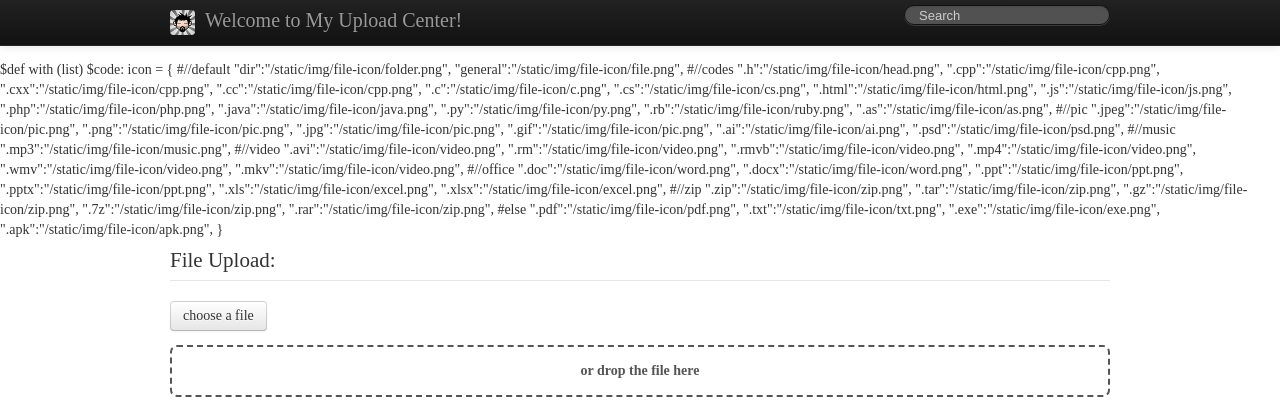
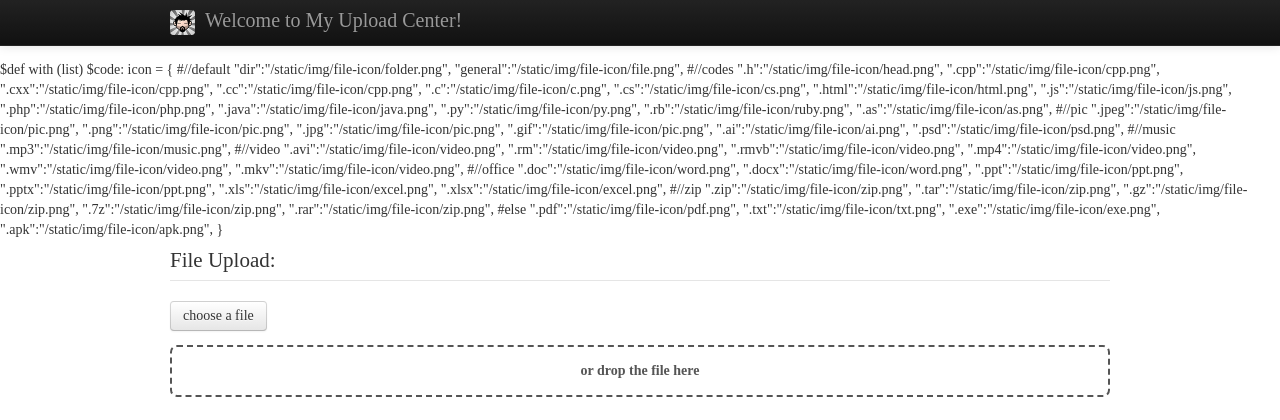
Before and after one commit to goace/personal-file-sharing-center, a Python web app: template template/layout.html in a window 1280 px wide. Shown: the top 420 px of the page. Run offline with Jinja, Linux system fonts and the light colour scheme; the template is opened without the code that fills it, so the values that code supplies are empty; some libraries are stand-ins or nearby versions.

Commit message:
fix the chinese bugs

```diff
--- a/template/layout.html
+++ b/template/layout.html
@@ -67,10 +67,8 @@
     <head>
         <title>Ace's Upload Center</title>
         <meta http-equiv="Content-Type" content="text/html; charset=utf-8" />
-        <link rel=icon" href="/static/img/favicon.ico" type="image/x-icon" >
-        <!--<link href="/static/css/general.css" rel="stylesheet" type="text/css" media="screen">-->
+        <link rel="shortcut icon" href="/static/img/favicon.ico" type="image/x-icon" >
         <link href="/static/css/bootstrap.min.css" rel="stylesheet" media="screen">
-        <!--<link href="/static/css/tipsy.css" rel="stylesheet">-->
         <style type="text/css">
             body {
                 padding-top: 60px;
@@ -117,7 +115,6 @@
         <script type="text/javascript" src="/static/js/jquery.js"></script>
         <script type="text/javascript" src="/static/js/bootstrap.min.js"></script>
         <script type="text/javascript" src="/static/js/bootstrap.file-input.js"></script>
-
     </head>
     <body style="font-family:Microsoft YaHei;">
 
@@ -126,15 +123,10 @@
         <div class="navbar navbar-inverse navbar-fixed-top">
             <div class="navbar-inner">
                 <div class="container">
-                    <a class="brand" rel="tipsy" href="/" title="欢迎使用MeePo-X" ><img src="/static/img/logo.png" style="width: 25px"></img>&nbsp;&nbsp;Welcome to My Upload Center!</a>
-                    <!--<ul class="nav pull-right">-->
-                        <!--<li class="divider-vertical"></li>-->
-                        <!--<li rel="tipsy" title="我的信息"><a href="/account"><i class="icon-user"></i></a></li>-->
-                        <!--<li rel="tipsy" title="注销" id="logout_button"><a href="#"><i class="icon-off"></i></a></li>-->
-                    <!--</ul>-->
-                    <form class="navbar-search pull-right" data-bind="submit: search.addDish">
-                        <input id="search-dish" type="text" class="search-query" data-provide="typeahead" data-bind="搜索文件" rel="tooltip" data-placement="left" data-trigger="manual" data-original-title="再次回车加入订单" placeholder="Search">
-                    </form>
+                    <a class="brand" rel="tipsy" href="/"  ><img src="/static/img/logo.png" style="width: 25px"></img>&nbsp;&nbsp;Welcome to My Upload Center!</a>
+                    <!--<form class="navbar-search pull-right" data-bind="submit: search.addDish">-->
+                        <!--<input id="search-dish" type="text" class="search-query" data-provide="typeahead" data-bind="搜索文件" rel="tooltip" data-placement="left" data-trigger="manual" data-original-title="再次回车加入订单" placeholder="Search">-->
+                    <!--</form>-->
                 </div>
             </div>
         </div>
@@ -143,17 +135,10 @@
         <!--文件列表-->
         <div class="container">
             <div class="row-fluid">
-                 <!--<form encType="multipart/form-data"  method="post" action="" target="ifm">-->
-                     <!--<input type="file" title="选择要上传的文件"  class="btn btn-primary" id="file_upload_field" name="file" onchange="this.form.submit();"></input>-->
-                    <!--[><div id="upload_progress" class="progress progress-striped active" style="display:none"><]-->
-                    <!--[><div id="upload_progress_bar" class="bar"></div><]-->
-                <!--</form>-->
                 <form id="upload" action="/" method="POST" enctype="multipart/form-data" target="ifm">
                     <fieldset>
                         <legend>File Upload:</legend>
-                        <!--<input type="hidden" id="MAX_FILE_SIZE" name="MAX_FILE_SIZE" value="300000" />-->
                         <div>
-                                <!--<label for="fileselect">Files to upload:</label>-->
                             <input type="file" id="fileselect" name="file" / title="choose a file" onchange="this.form.submit();">
                             <div id="filedrag">or drop the file here</div>
                         </div>
--- a/web/net.py
+++ b/web/net.py
@@ -29,7 +29,7 @@
         >>> validip6addr('12:10')
         False
     """
-	"""
+    """
     try:
         socket.inet_pton(socket.AF_INET6, address)
     except socket.error:
```
Also changed, not shown: index.py (+9 -8 lines). Lines whose indentation alone changed are shown as unchanged.
